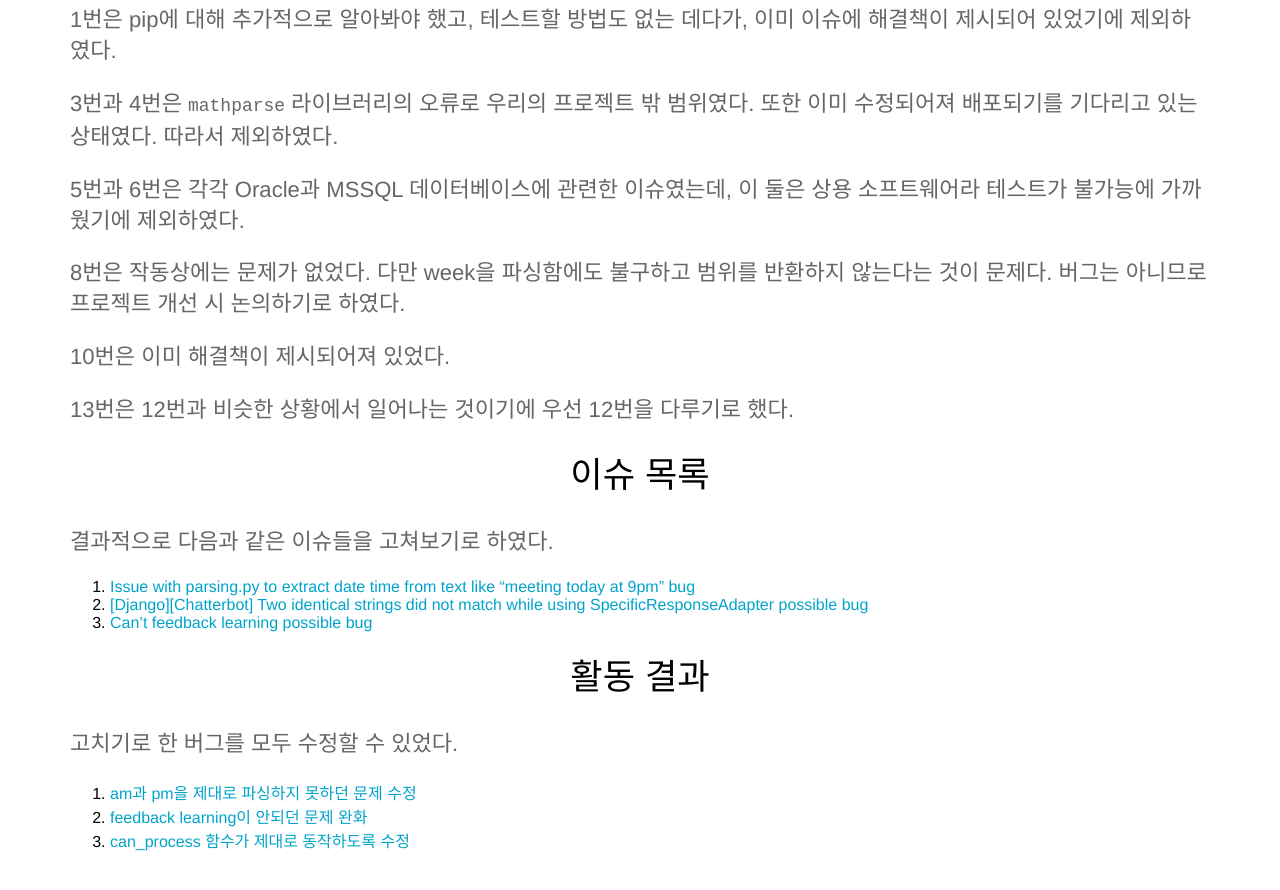
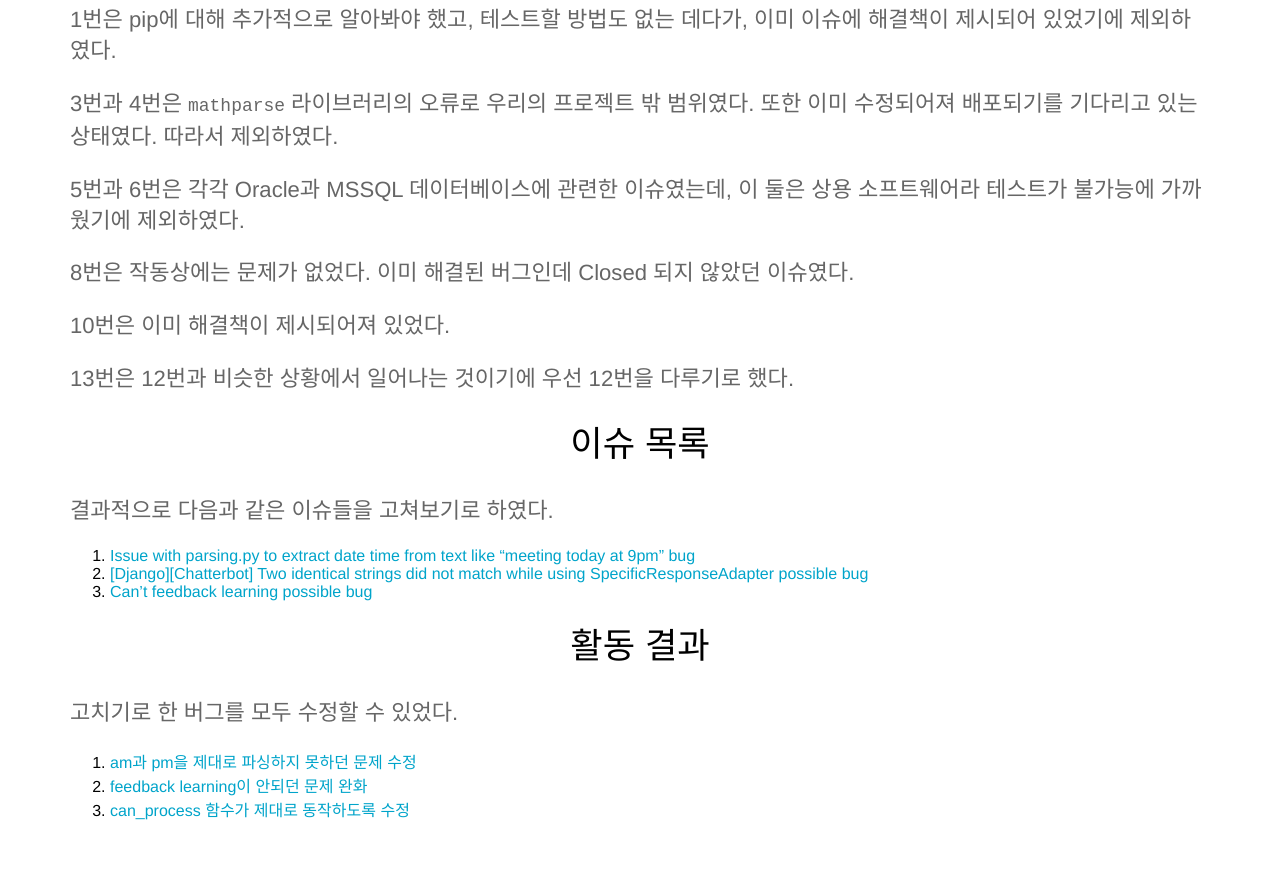
Before and after one commit to 19-1-skku-oss/2019-1-OSS-L3, a Jekyll site: the page built from _posts/2019-06-05-버그-수정-목록.md, in a window 1280 px wide and 900 px high, scrolled down 854 px. Shown: the top 890 px of the window. Built offline with Jekyll 4.4.1, drawn with Linux system fonts in a browser that asks for light colours.

Commit message:
[ADD] I1577 이슈 해결 과정 소개

```diff
--- a/_posts/2019-06-05-버그-수정-목록.md
+++ b/_posts/2019-06-05-버그-수정-목록.md
@@ -33,7 +33,7 @@ date: 2019-06-05
 
 5번과 6번은 각각 Oracle과 MSSQL 데이터베이스에 관련한 이슈였는데, 이 둘은 상용 소프트웨어라 테스트가 불가능에 가까웠기에 제외하였다.
 
-8번은 작동상에는 문제가 없었다. 다만 week을 파싱함에도 불구하고 범위를 반환하지 않는다는 것이 문제다. 버그는 아니므로 프로젝트 개선 시 논의하기로 하였다.
+8번은 작동상에는 문제가 없었다. 이미 해결된 버그인데 Closed 되지 않았던 이슈였다.
 
 10번은 이미 해결책이 제시되어져 있었다.
 
```
Also changed, not shown: _posts/2019-06-05-I1577-이슈-수정.md (added, +17 -0 lines).
